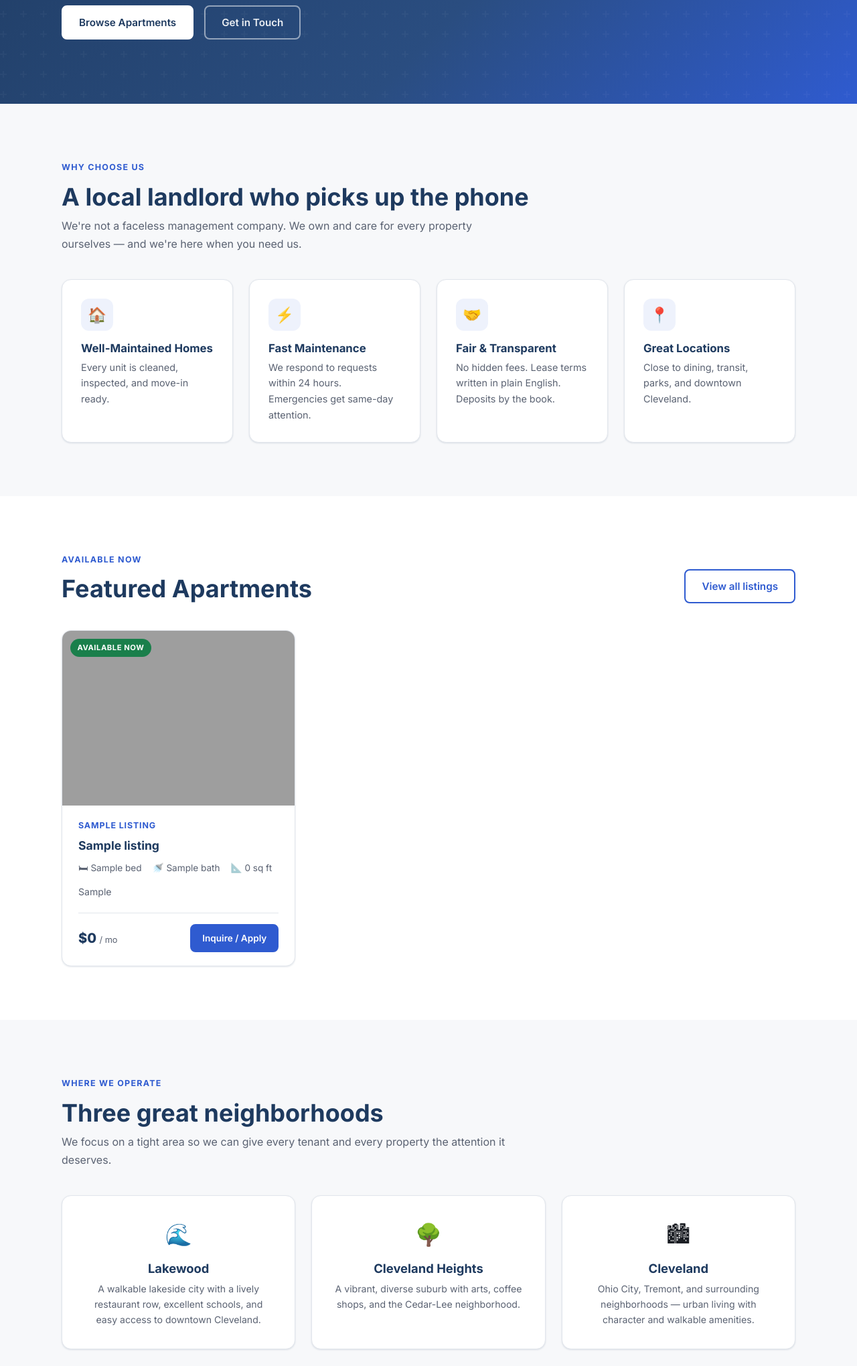
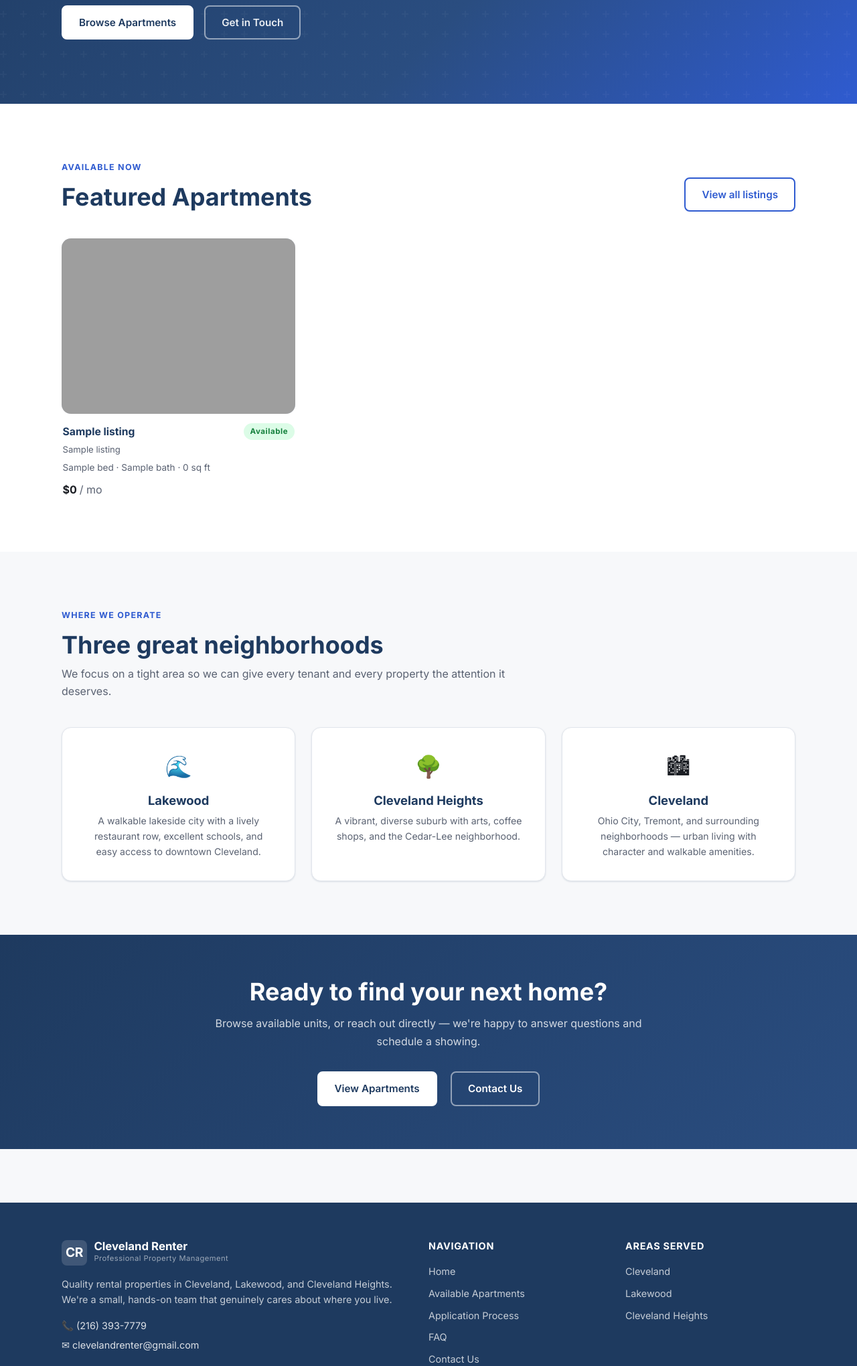
Before and after one commit to MicahhK/ClevelandRenter, a PHP site: page / in a window 1280 px wide. Shown: the part 473-2513 px from the top of the page at 67% size. Run offline with PHP 8.4, Linux system fonts and the light colour scheme; tables that the repository leaves empty or names only in its code hold one stand-in row (values such as "Sample post"); grey boxes are pictures that could not be loaded.

Commit message:
Make new Airbnb-style design the main home page
Co-Authored-By: Claude Sonnet 4.6 <noreply@anthropic.com>

```diff
--- a/index.php
+++ b/index.php
@@ -6,7 +6,7 @@ $page_title       = 'Cleveland Renter — Find Your Dream Home in Cleveland';
 $page_description = 'Discover quality rental properties in Cleveland, Lakewood, and Cleveland Heights. Professional property management with a focus on your comfort and satisfaction.';
 $current_page     = 'Home';
 
-$featured = $pdo->query("SELECT * FROM listings WHERE status != 'rented' ORDER BY sort_order ASC, id ASC LIMIT 3")->fetchAll();
+$featured = $pdo->query("SELECT * FROM listings WHERE status != 'rented' ORDER BY sort_order ASC, id ASC LIMIT 6")->fetchAll();
 
 require_once __DIR__ . '/includes/header.php';
 ?>
@@ -34,21 +34,6 @@ require_once __DIR__ . '/includes/header.php';
     </div>
   </section>
 
-  <!-- ── Why us ────────────────────────────────────────────────────── -->
-  <section class="why-us">
-    <div class="container">
-      <span class="section-label">Why choose us</span>
-      <h2 class="section-title">A local landlord who picks up the phone</h2>
-      <p class="section-intro">We're not a faceless management company. We own and care for every property ourselves — and we're here when you need us.</p>
-      <div class="features-grid">
-        <div class="feature-card"><div class="feature-icon" aria-hidden="true">🏠</div><h3>Well-Maintained Homes</h3><p>Every unit is cleaned, inspected, and move-in ready.</p></div>
-        <div class="feature-card"><div class="feature-icon" aria-hidden="true">⚡</div><h3>Fast Maintenance</h3><p>We respond to requests within 24 hours. Emergencies get same-day attention.</p></div>
-        <div class="feature-card"><div class="feature-icon" aria-hidden="true">🤝</div><h3>Fair &amp; Transparent</h3><p>No hidden fees. Lease terms written in plain English. Deposits by the book.</p></div>
-        <div class="feature-card"><div class="feature-icon" aria-hidden="true">📍</div><h3>Great Locations</h3><p>Close to dining, transit, parks, and downtown Cleveland.</p></div>
-      </div>
-    </div>
-  </section>
-
   <!-- ── Featured listings ─────────────────────────────────────────── -->
   <?php if ($featured): ?>
   <section class="featured-listings">
@@ -60,9 +45,36 @@ require_once __DIR__ . '/includes/header.php';
         </div>
         <a href="<?= BASE_URL ?>/apartments.php" class="btn btn-outline">View all listings</a>
       </div>
-      <div class="listings-grid">
-        <?php foreach ($featured as $l): ?>
-        <?php include __DIR__ . '/includes/listing-card.php'; ?>
+
+      <div class="compact-grid">
+        <?php foreach ($featured as $l):
+          $zillow = !empty($l['zillow_url']) ? $l['zillow_url'] : '#';
+          $is_soon = $l['status'] === 'coming-soon';
+        ?>
+        <a class="compact-card" href="<?= htmlspecialchars($zillow) ?>" <?= $zillow !== '#' ? 'target="_blank" rel="noopener"' : '' ?>>
+          <div class="compact-img-wrap">
+            <?php if (!empty($l['image_path'])): ?>
+              <img class="compact-img" src="<?= BASE_URL ?>/<?= htmlspecialchars($l['image_path']) ?>" alt="<?= htmlspecialchars($l['name']) ?>">
+            <?php else: ?>
+              <span class="compact-placeholder">🏠</span>
+            <?php endif; ?>
+          </div>
+          <div class="compact-info">
+            <div class="compact-top">
+              <div class="compact-name"><?= htmlspecialchars($l['name']) ?></div>
+              <span class="compact-status <?= $is_soon ? 'soon' : '' ?>">
+                <?= $is_soon ? 'Coming Soon' : 'Available' ?>
+              </span>
+            </div>
+            <div class="compact-hood"><?= htmlspecialchars($l['neighborhood_label']) ?></div>
+            <div class="compact-meta">
+              <?= htmlspecialchars($l['beds']) ?> bed &middot;
+              <?= htmlspecialchars($l['baths']) ?> bath
+              <?= $l['sqft'] ? '&middot; ' . number_format($l['sqft']) . ' sq ft' : '' ?>
+            </div>
+            <div class="compact-price">$<?= number_format($l['rent']) ?> <span>/ mo</span></div>
+          </div>
+        </a>
         <?php endforeach; ?>
       </div>
     </div>
```
